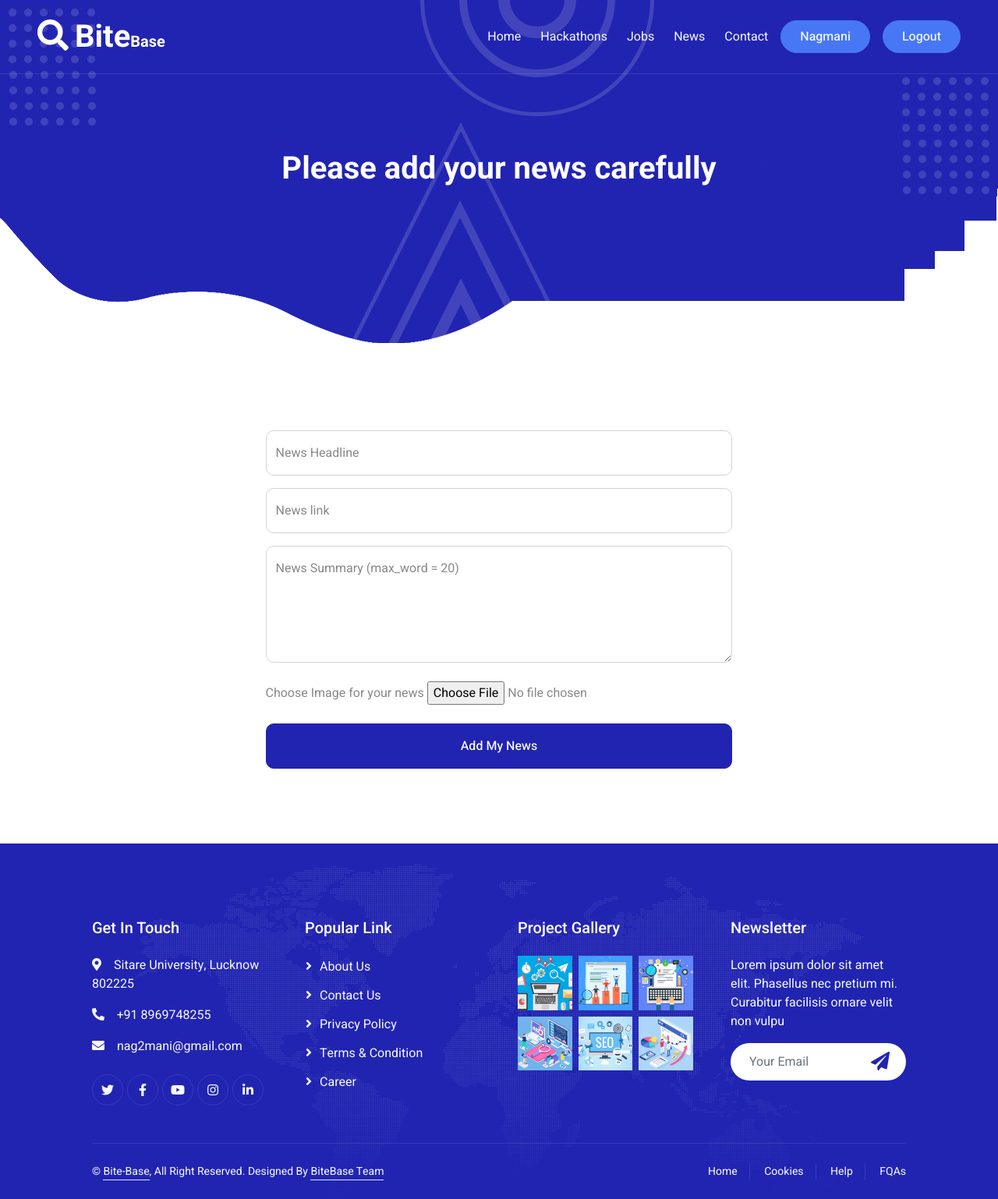
After one commit to nag2mani/BiteBase, a Django app: page /add_your_news/ in a window 1280 px wide. The commit adds this page. Shown: the whole page at 78% size. Run offline with Django 4.2, Linux system fonts and the light colour scheme; a user stored in the database is signed in; some libraries are stand-ins or nearby versions.

Commit message:
added news html

```diff
--- a/core/core/urls.py
+++ b/core/core/urls.py
@@ -29,5 +29,6 @@ urlpatterns = [
     path("logout/", logout_page, name='logout'),
     path("signup/", signup, name='signup'),
     path("contact/", contact, name='contact'),
+    path("add_your_news/", add_your_news, name='add_your_news'),
     path('admin/', admin.site.urls),
 ]
--- /dev/null
+++ b/core/home/templates/add_your_news.html
@@ -0,0 +1,73 @@
+{% extends 'base.html' %}
+{% block start %}
+
+      <div class="container-xxl py-5 bg-primary hero-header mb-5">
+        <div class="container my-5 py-5 px-lg-5">
+          <div class="row g-5 py-5">
+            <div class="col-12 text-center">
+              <h1 class="text-white animated zoomIn">Please add your news carefully</h1>
+              <!-- <hr class="bg-white mx-auto mt-0" style="width: 90px;"> -->
+            </div>
+          </div>
+        </div>
+      </div>
+    </div>
+    <!-- Navbar & Hero End -->
+
+        <div class="container-xxl py-5">
+          <div class="container px-lg-5">
+              <div class="row justify-content-center">
+                  <div class="col-lg-7">
+                      <div class="wow fadeInUp" data-wow-delay="0.3s">
+                          <form method="post">
+
+                              {% csrf_token %}
+
+                              <!-- {% if messages %}
+                              {{ message.tags }}
+                              <div class="alert alert-primary font-weight-bold" role="alert">
+                                  {% for message in messages %}
+                                  {{ message }}
+                                  {% endfor %}
+                              </div>
+                              {% endif %} -->
+                              <div class="col">
+                                  <div class="col-md-12 my-3">
+                                      <div class="form-floating">
+                                          <input type="text" name="headline" required class="form-control" id="name" placeholder="News Headline">
+                                          <label for="name">News Headline</label>
+                                      </div>
+                                  </div>
+                                  <div class="col-md-12 my-3">
+                                      <div class="form-floating">
+                                          <input type="link" name="link" required class="form-control" id="email" placeholder="Link">
+                                          <label for="link">News link</label>
+                                      </div>
+                                  </div>
+                                  <div class="col-12 my-3">
+                                      <div class="form-floating">
+                                          <textarea class="form-control" name="q_message" placeholder="News Summary" id="message" style="height: 150px"></textarea>
+                                          <label for="message">News Summary (max_word = 20) </label>
+                                      </div>
+                                  </div>
+
+                                  <div class="form-group my-4">
+                                    <label for="exampleFormControlFile1">Choose Image for your news</label>
+                                    <input type="file" class="form-control-file" id="exampleFormControlFile1">
+                                  </div>
+
+                                  <div class="col-12">
+                                      <button class="btn btn-primary w-100 py-3" type="submit">Add My News</button>
+                                  </div>
+                              </div>
+                          </form>
+                      </div>
+                  </div>
+              </div>
+          </div>
+      </div>
+
+
+
+
+    {%endblock%}
--- a/core/home/views.py
+++ b/core/home/views.py
@@ -130,3 +130,10 @@ def signup(request):
             return redirect("/signup/")
 
     return render(request, 'signup.html')
+
+
+
+
+@login_required(login_url="/login/")
+def add_your_news(request):
+    return render(request, 'add_your_news.html')
```
Also changed, not shown: core/home/templates/news.html (+5 -2 lines), core/db.sqlite3.
